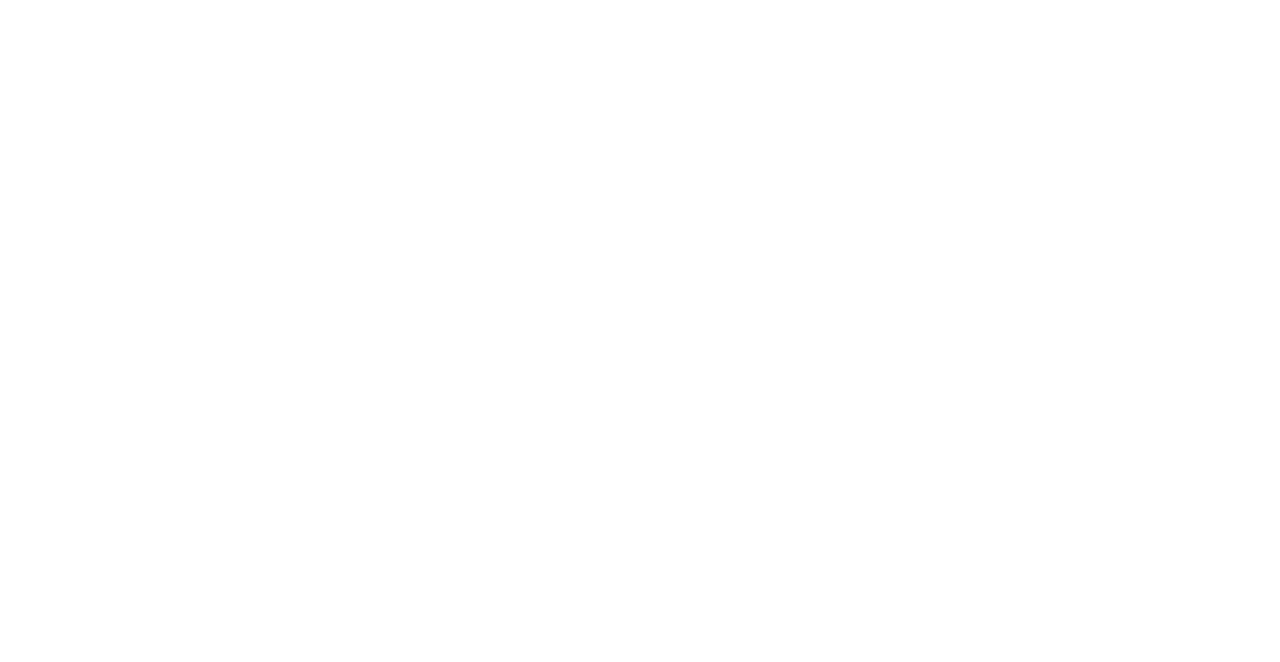
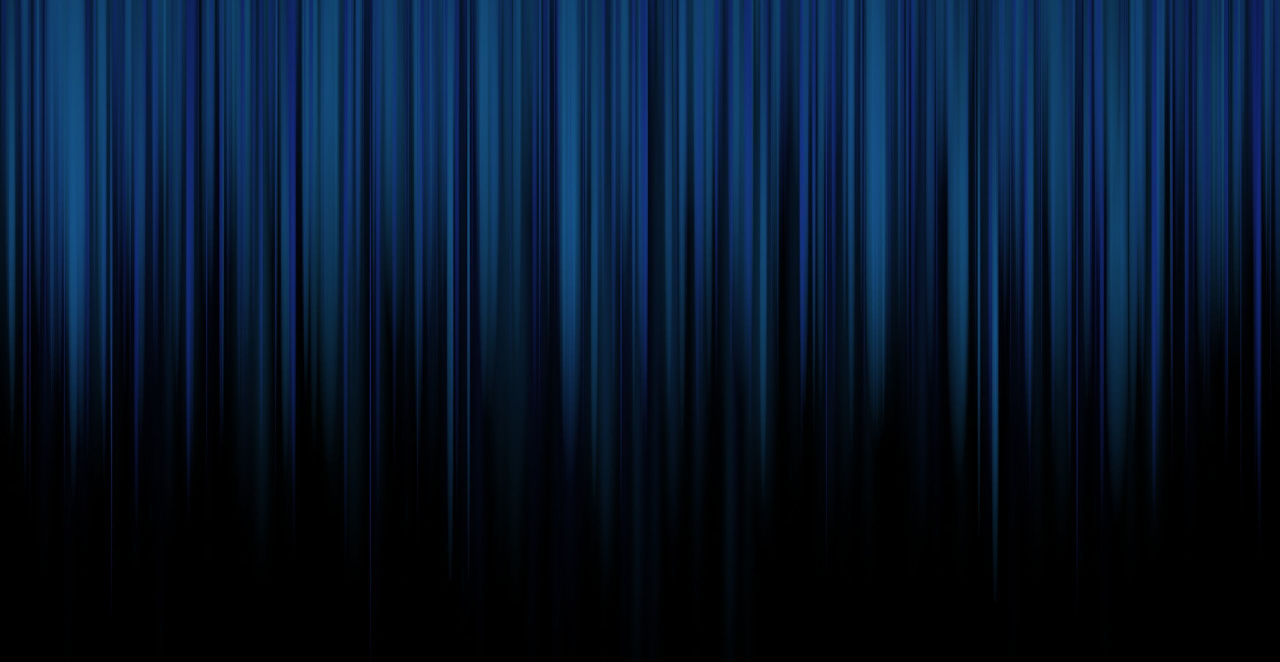
Before and after one commit to RafaelEvangelist4/Marvel-API, a React (Create React App) app in the folder marvel/: page / in a window 1280 px wide. Shown: the top 662 px of the page. Built offline with nearby package versions, Linux system fonts and the light colour scheme.

Commit message:
Adicionando fundo
Fundo para a página

```diff
--- a/marvel/src/App.css
+++ b/marvel/src/App.css
@@ -0,0 +1,13 @@
+*{
+  box-sizing: border-box;
+  margin: 0;
+  padding: 0;
+}
+
+html,
+body{
+  background: #000 url("img/marvelbg.jpg") no-repeat center center/cover;
+  height: 100vh;
+  color: #fff;
+  font-family: Arial, Helvetica, sans-serif;
+}
```
Also changed, not shown: marvel/src/img/marvel-logo.png (added), marvel/src/img/marvelbg.jpg (added).
